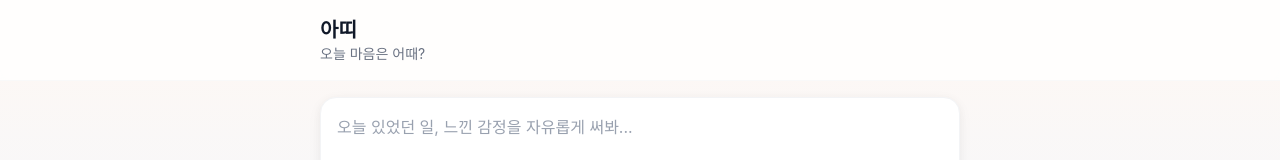
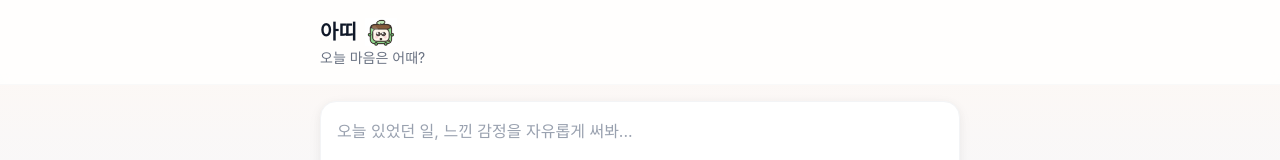
Before and after one commit to wrtn-edu-swu-bootcamp/project_42, a Next.js app: page / in a window 1280 px wide. Shown: the top 160 px of the page. Built offline with nearby package versions, Linux system fonts and the light colour scheme.

Commit message:
Add atti character image to header

```diff
--- a/app/page.tsx
+++ b/app/page.tsx
@@ -106,7 +106,15 @@ export default function Home() {
       {/* 헤더 */}
       <header className="bg-white/80 backdrop-blur-sm border-b border-gray-100/50 sticky top-0 z-40">
         <div className="max-w-2xl mx-auto px-4 py-4">
-          <h1 className="text-xl font-bold text-gray-900">아띠</h1>
+          <div className="flex items-center gap-2">
+            <h1 className="text-xl font-bold text-gray-900">아띠</h1>
+            <img
+              src="/atti/atti 이미지.png"
+              alt="아띠 캐릭터"
+              className="w-8 h-8 object-contain"
+              onError={(e) => { e.currentTarget.style.display = 'none' }}
+            />
+          </div>
           <p className="text-sm text-gray-500">오늘 마음은 어때?</p>
         </div>
       </header>
```
Also changed, not shown: public/atti/atti 이미지.png (added).
